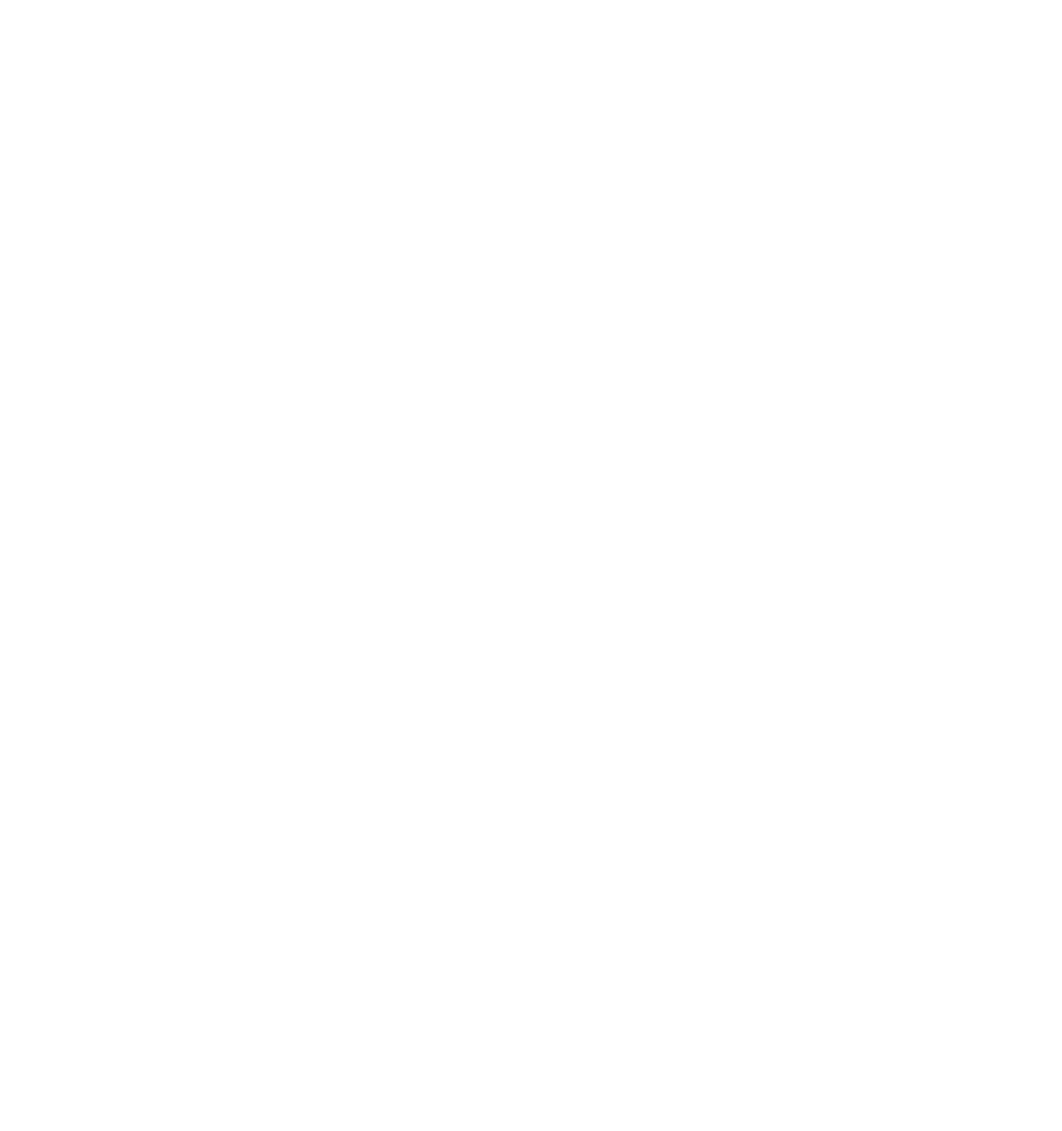
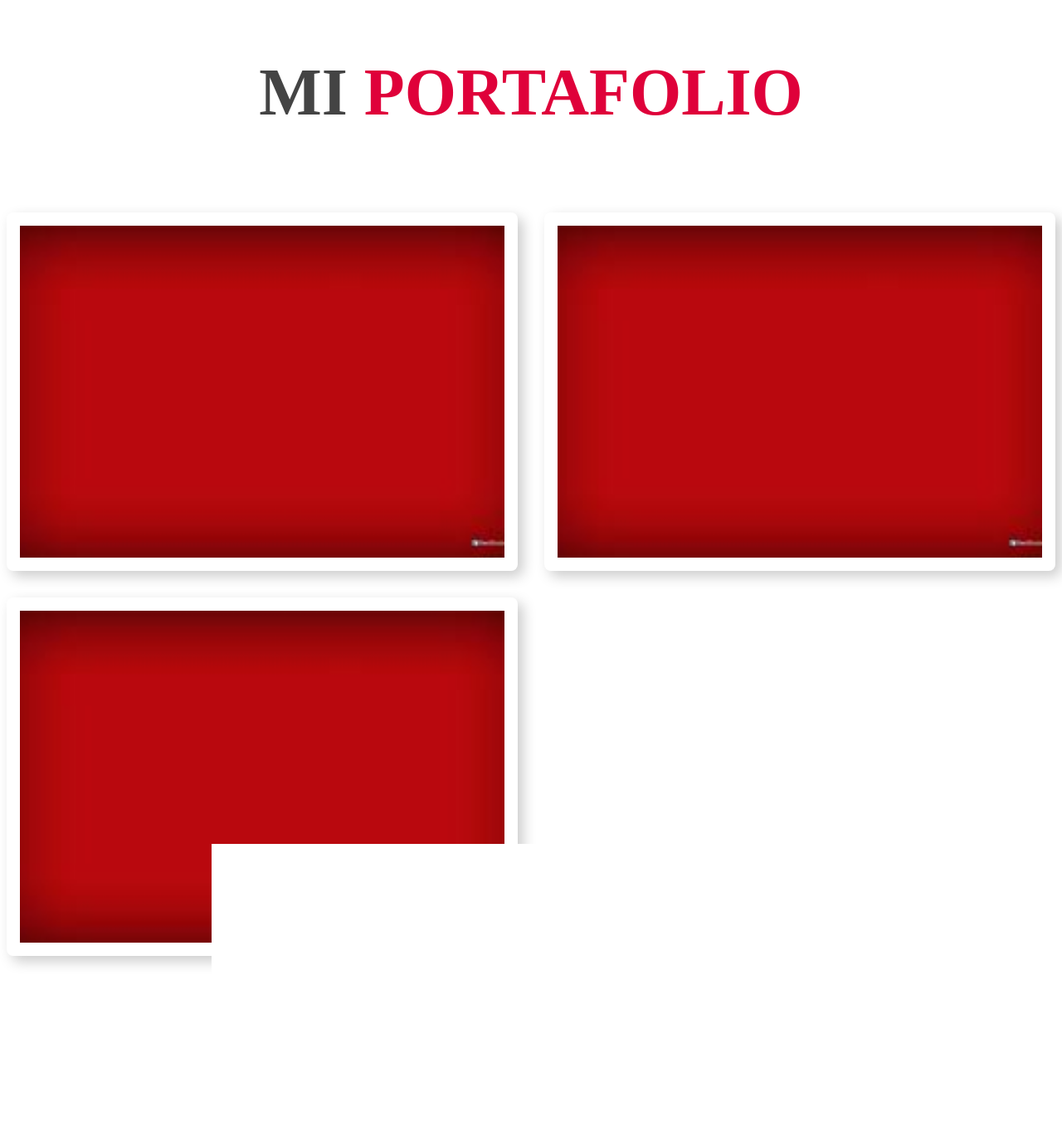
Before and after one commit to jsenciso45/SGproyect, a PHP site: page /Ejercicios/indexEjer.php in a window 1280 px wide. Before the commit the part shown is empty. Shown: the top 1363 px of the page at 83% size. Before the commit the page ends 800 px from the top, so only its background shows below. Run offline with PHP 8.4, Linux system fonts and the light colour scheme.

Commit message:
Portafolio definitivo V.1.3

```diff
--- a/portafolio definitivo/Ejercicios/indexEjer.php
+++ b/portafolio definitivo/Ejercicios/indexEjer.php
@@ -0,0 +1,69 @@
+<!DOCTYPE html>
+<html lang="es">
+<head>
+    <meta charset="UTF-8">
+    <title>EJERCICIOS JAVASCRIPT</title>
+    <link rel="stylesheet" href="../css/crud.css">
+</head>
+<body>
+<section class="portfolio" id="portfolio">
+
+    <h1 class="heading"> Mi <span>Portafolio</span> </h1>
+
+    <div class="box-container">
+
+        <div class="box">
+            <img src="../img/rojo.jpg" alt="">
+            <div class="content">
+                <a href="../crud/indexCrud.php"><h3>Crud</h3></a>
+            </div>
+        </div>
+
+        <div class="box">
+            <img src="../img/rojo.jpg" alt="">
+            <div class="content">
+                <h3>JavaScript</h3>
+            </div>
+        </div>
+
+        <div class="box">
+            <img src="../img/rojo.jpg" alt="">
+            <div class="content">
+                <h3>Manuales De Usualio</h3>
+            </div>
+        </div>
+    </div>
+
+</section>
+<section class="portfolio" id="portfolio">
+
+    <h1 class="heading"> Mi <span>Portafolio</span> </h1>
+
+    <div class="box-container">
+
+        <div class="box">
+            <img src="../img/rojo.jpg" alt="">
+            <div class="content">
+                <a href="../crud/indexCrud.php"><h3>Crud</h3></a>
+            </div>
+        </div>
+
+        <div class="box">
+            <img src="../img/rojo.jpg" alt="">
+            <div class="content">
+                <h3>JavaScript</h3>
+            </div>
+        </div>
+
+        <div class="box">
+            <img src="../img/rojo.jpg" alt="">
+            <div class="content">
+                <h3>Manuales De Usualio</h3>
+            </div>
+        </div>
+    </div>
+
+</section>
+
+</body>
+</html>
--- a/portafolio definitivo/css/crud.css
+++ b/portafolio definitivo/css/crud.css
@@ -0,0 +1,91 @@
+:root {
+    --red: #DF013A;
+    --black: #444;
+    --light-color: #777;
+    --bg-color:#EFF5FB;
+    --border: .1rem solid rgba(0, 0, 0, .2);
+    --box-shadow: .4rem .4rem 1rem #ccc,
+        -.4rem -.4rem 1rem #fff;
+    --box-shadow-inset: .4rem .4rem 1rem #ccc inset,
+        -.4rem -.4rem 1rem #fff inset;
+}
+.about .row .box-container .box{
+    flex:1 1 18rem;
+    text-align: center;
+    padding:2rem;
+    border-radius: .5rem;
+    box-shadow: var(--box-shadow);
+}
+
+.about .row .box-container .box h3{
+    font-size: 5rem;
+    color:var(--black);
+    line-height: 1.1;
+}
+
+.about .row .box-container .box p{
+    font-size: 1.7rem;
+    color:var(--light-color);
+    padding:.5rem 0;
+}
+.portfolio .box-container{
+    display: grid;
+    grid-template-columns: repeat(auto-fit, minmax(27rem, 1fr));
+    gap:2rem;
+}
+
+.portfolio .box-container .box{
+    height: 25rem;
+    border-radius: .5rem;
+    overflow:hidden;
+    box-shadow: var(--box-shadow);
+    position: relative;
+    border:1rem solid transparent;
+}
+
+.portfolio .box-container .box img{
+    height: 100%;
+    width: 100%;
+    object-fit: cover;
+}
+
+.portfolio .box-container .box .content{
+    position: absolute;
+    top:0; left: 0;
+    height: 100%;
+    width: 100%;
+    background: var(--bg-color);
+    display: grid;
+    place-items: center;
+    transform: scale(0);
+}
+
+.portfolio .box-container .box:hover .content{
+    transform: scale(1);
+}
+
+.portfolio .box-container .box .content h3{
+    font-size: 2.5rem;
+    color:var(--black);
+    text-transform: uppercase;
+    transform: translateY(-5rem);
+    opacity: 0;
+    transition-delay: .3s;
+}
+
+.portfolio .box-container .box:hover .content h3{
+    transform: translateY(0rem);
+    opacity: 1;
+}
+.heading{
+    text-align: center;
+    font-size: 5rem;
+    color:var(--black);
+    text-transform: uppercase;
+    padding-bottom: 2rem;
+}
+
+.heading span{
+    color:var(--red);
+    text-transform: uppercase;
+}
--- a/portafolio definitivo/css/style.css
+++ b/portafolio definitivo/css/style.css
@@ -223,7 +223,7 @@ section{
     gap:2rem;
 }
 
-.about .row .box-container{
+.about .row .ainer{
     flex:1 1 40rem;
     display: flex;
     gap:1.5rem;
```
